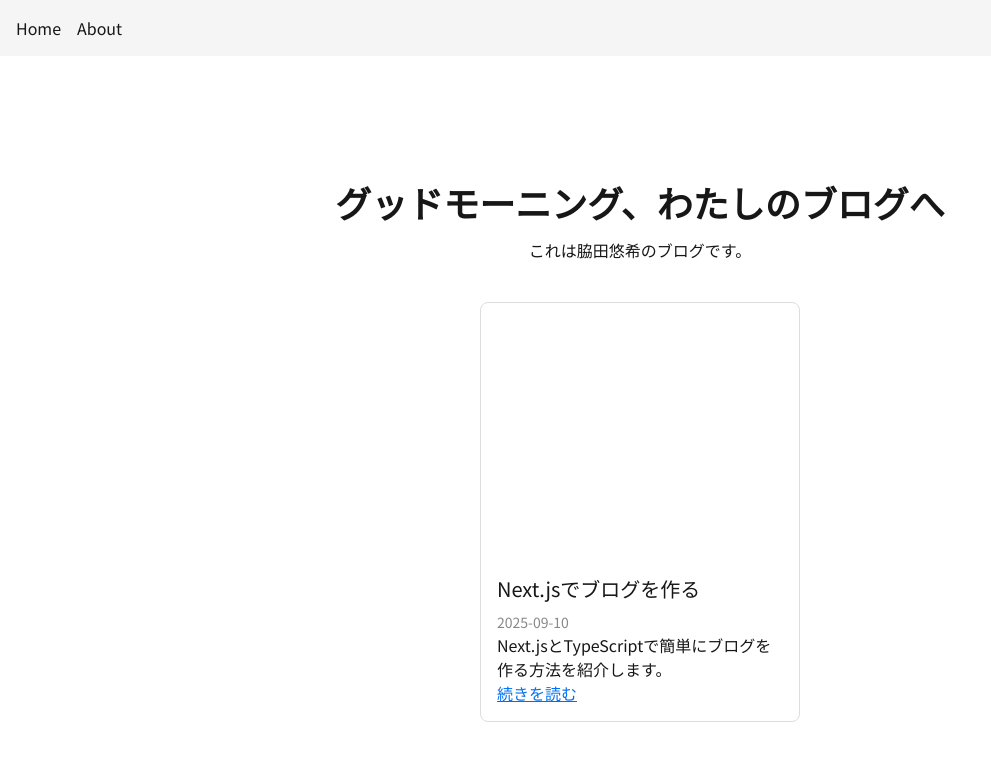
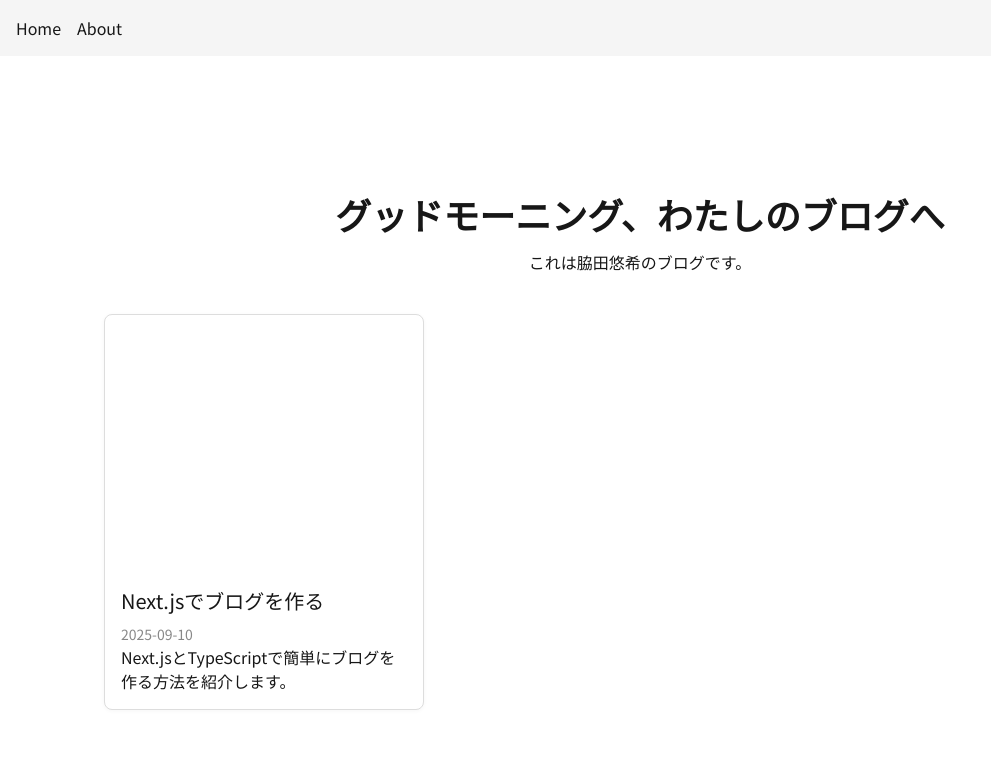
Before and after one commit to efal-yw/helloworld-blog, a Next.js app: page / in a window 1280 px wide. Shown: the top 760 px of the page, without its empty margins (0-991 px from the left). Built offline with nearby package versions, Linux system fonts and the light colour scheme.

Commit message:
chore: install remark/remark-html for article detail page

```diff
--- a/package.json
+++ b/package.json
@@ -12,7 +12,9 @@
     "gray-matter": "^4.0.3",
     "next": "^15.3.4",
     "react": "^19.1.1",
-    "react-dom": "^19.1.1"
+    "react-dom": "^19.1.1",
+    "remark": "^15.0.1",
+    "remark-html": "^16.0.1"
   },
   "devDependencies": {
     "@eslint/eslintrc": "^3",
--- /dev/null
+++ b/src/app/articles/[slug]/page.tsx
@@ -0,0 +1,29 @@
+import fs from "fs";
+import path from "path";
+import matter from "gray-matter";
+import { notFound } from "next/navigation";
+import { remark } from "remark";
+import html from "remark-html";
+
+export async function generateStaticParams() {
+  const articlesDir = path.join(process.cwd(), "src/articles");
+  const files = fs.readdirSync(articlesDir);
+  return files.filter(f => f.endsWith(".md")).map(file => ({ slug: file.replace(/\.md$/, "") }));
+}
+
+export default async function ArticlePage({ params }: { params: { slug: string } }) {
+  const filePath = path.join(process.cwd(), "src/articles", `${params.slug}.md`);
+  if (!fs.existsSync(filePath)) return notFound();
+  const fileContent = fs.readFileSync(filePath, "utf-8");
+  const { data, content } = matter(fileContent);
+  const processedContent = await remark().use(html).process(content);
+  const contentHtml = processedContent.toString();
+
+  return (
+    <main style={{ maxWidth: 700, margin: "40px auto", padding: 24, background: "#fff", borderRadius: 8 }}>
+      <h1>{data.title}</h1>
+      <p style={{ color: "#888", fontSize: 14 }}>{data.date}</p>
+      <div dangerouslySetInnerHTML={{ __html: contentHtml }} />
+    </main>
+  );
+}
--- a/src/app/components/ArticleCard.tsx
+++ b/src/app/components/ArticleCard.tsx
@@ -1,4 +1,7 @@
+
+"use client";
 import React from "react";
+import Link from "next/link";
 
 export type ArticleMeta = {
   title: string;
@@ -12,17 +15,19 @@ type Props = {
   article: ArticleMeta;
 };
 
+
 const ArticleCard: React.FC<Props> = ({ article }) => {
   return (
-    <div style={{ border: "1px solid #ddd", borderRadius: 8, padding: 16, margin: 8, width: 320, background: "#fff" }}>
+    <Link href={`/articles/${article.slug}`} style={{ textDecoration: "none", color: "inherit" }}>
+      <div style={{ border: "1px solid #ddd", borderRadius: 8, padding: 16, margin: 8, width: 320, background: "#fff", cursor: "pointer", transition: "box-shadow 0.2s", boxShadow: "0 1px 4px rgba(0,0,0,0.04)" }}>
         {article.image && (
           <img src={article.image} alt={article.title} style={{ width: "100%", borderRadius: 4, marginBottom: 8 }} />
         )}
         <h2 style={{ fontSize: 20, margin: "8px 0" }}>{article.title}</h2>
         <p style={{ color: "#888", fontSize: 14 }}>{article.date}</p>
         <p>{article.summary}</p>
-      <a href={`/articles/${article.slug}`} style={{ color: "#0070f3", textDecoration: "underline" }}>続きを読む</a>
       </div>
+    </Link>
   );
 };
 
--- a/src/app/page.tsx
+++ b/src/app/page.tsx
@@ -30,7 +30,7 @@ export default function Home() {
     <main className="flex min-h-screen flex-col items-center justify-center p-24">
       <h1 className="text-4xl font-bold">グッドモーニング、わたしのブログへ</h1>
       <p className="mt-4">これは脇田悠希のブログです。</p>
-      <div style={{ display: "flex", flexWrap: "wrap", justifyContent: "center", marginTop: 32 }}>
+  <div style={{ display: "flex", flexWrap: "wrap", justifyContent: "flex-start", marginTop: 32, width: "100%", maxWidth: 1200 }}>
         {articles.map((article) => (
           <ArticleCard key={article.slug} article={article} />
         ))}
```
Also changed, not shown: 1 other file (tests, documents, lock files or other folders). Lines whose indentation alone changed are shown as unchanged.
